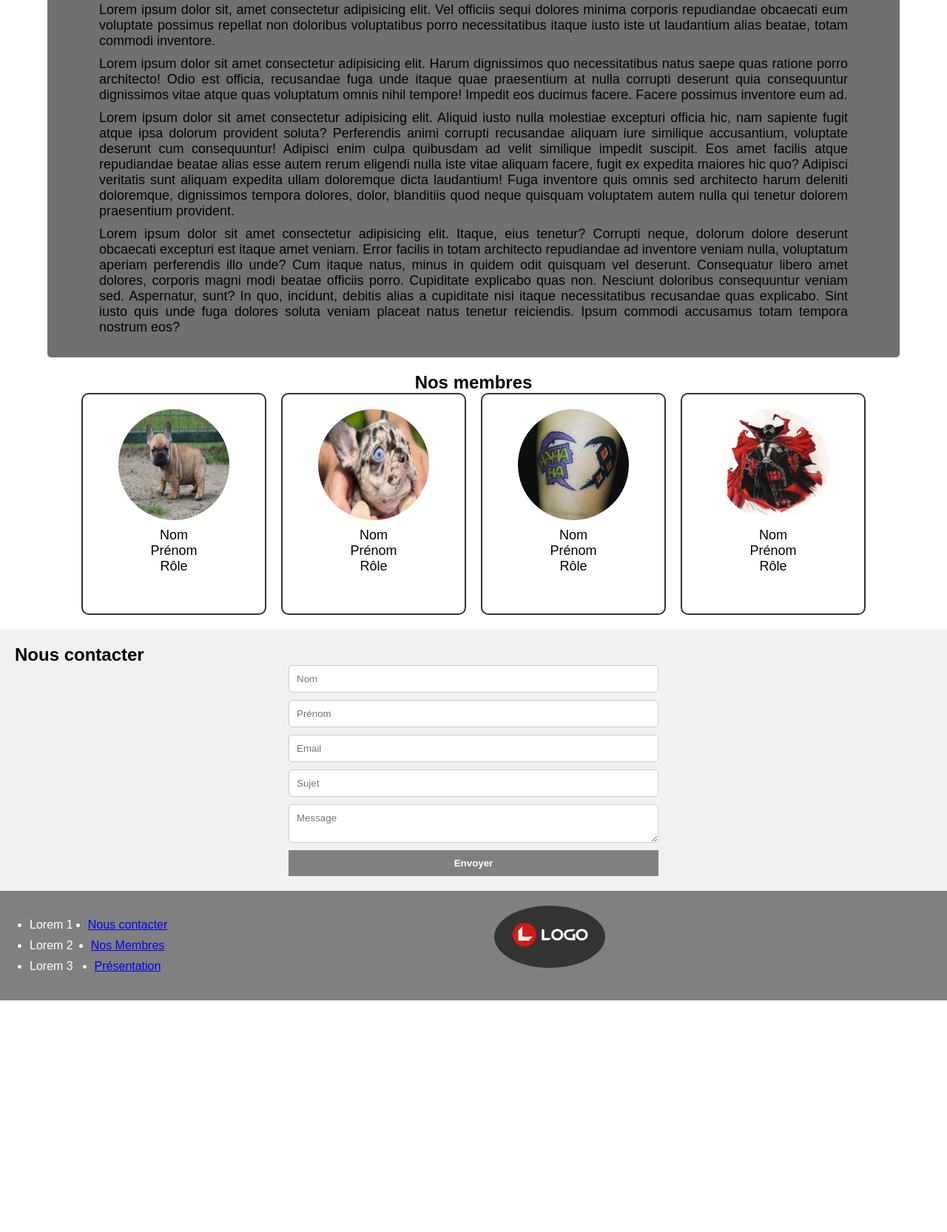
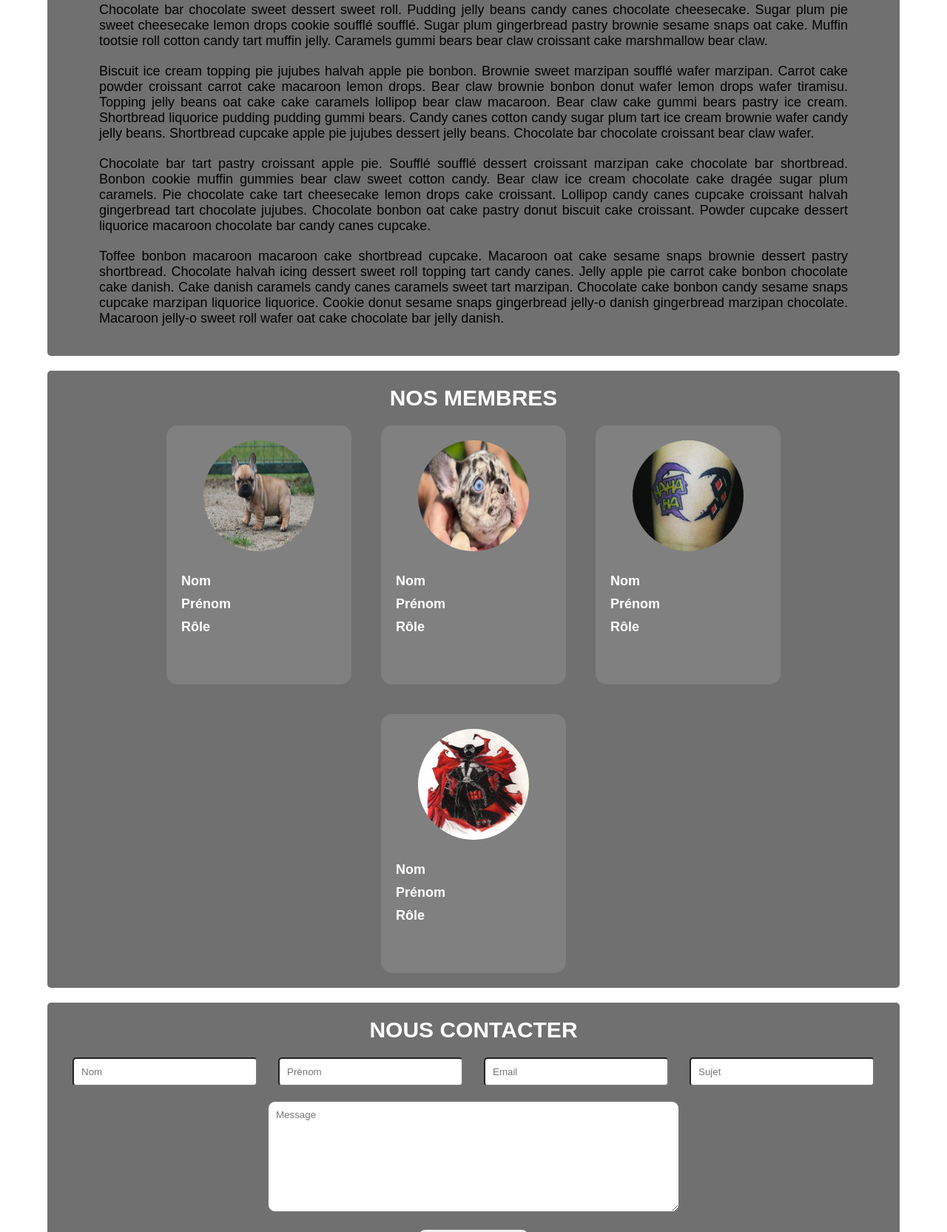
Before and after one commit to Jo0ker64/blurb, a plain HTML site: page index.html in a window 1280 px wide. Shown: the part 291-1956 px from the top of the page at 74% size. Before the commit the page ends 1643 px from the top, so only its background shows below. Drawn offline with Linux system fonts and the light colour scheme.

Commit message:
commit tout ok

```diff
--- a/index.html
+++ b/index.html
@@ -10,73 +10,78 @@
 
 <body>
     <header>
-        <div class="logo"><img src="./logo-fb.png" alt="logo"></div>
+        <div class="logo"><img src="logo-fb.png" alt="logo"></div>
         <nav>
             <ul>
                 <li><a href="https://www.google.fr/" target="_blank">• Menu 1</a></li>
                 <li><a href="https://quickref.me/vscode.html" target="_blank">• Menu 2</a></li>
                 <li><a href="https://quickref.me/figma.html" target="_blank">• Menu 3</a></li>
-                <li><a href="https://www.horreur-ludique.fr/meilleurs-survival-horror-switch/" target="_blank">• Menu 4</a></li>
+                <li><a href="https://www.horreur-ludique.fr/meilleurs-survival-horror-switch/" target="_blank">•
+                        Menu4</a></li>
             </ul>
         </nav>
     </header>
 
     <main>
-        <section class="presentation">
+        <section class="presentation" id="presentation">
             <h2>Présentation</h2>
-            <p>Lorem ipsum dolor sit, amet consectetur adipisicing elit. Vel officiis sequi dolores minima corporis
-                repudiandae obcaecati eum voluptate possimus repellat non doloribus voluptatibus porro necessitatibus
-                itaque iusto iste ut laudantium alias beatae, totam commodi inventore.
-            </p>
-            <p>Lorem ipsum dolor sit amet consectetur adipisicing elit. Harum dignissimos quo necessitatibus natus saepe
-                quas ratione porro architecto! Odio est officia, recusandae fuga unde itaque quae praesentium at nulla
-                corrupti deserunt quia consequuntur dignissimos vitae atque quas voluptatum omnis nihil tempore! Impedit
-                eos ducimus facere. Facere possimus inventore eum ad.
-            </p>
-            <p>Lorem ipsum dolor sit amet consectetur adipisicing elit. Aliquid iusto nulla molestiae excepturi officia
-                hic, nam sapiente fugit atque ipsa dolorum provident soluta? Perferendis animi corrupti recusandae
-                aliquam iure similique accusantium, voluptate deserunt cum consequuntur! Adipisci enim culpa quibusdam
-                ad velit similique impedit suscipit. Eos amet facilis atque repudiandae beatae alias esse autem rerum
-                eligendi nulla iste vitae aliquam facere, fugit ex expedita maiores hic quo? Adipisci veritatis sunt
-                aliquam expedita ullam doloremque dicta laudantium! Fuga inventore quis omnis sed architecto harum
-                deleniti doloremque, dignissimos tempora dolores, dolor, blanditiis quod neque quisquam voluptatem autem
-                nulla qui tenetur dolorem praesentium provident.
+            <p>
+                Chocolate bar chocolate sweet dessert sweet roll. Pudding jelly beans candy canes chocolate cheesecake.
+                Sugar plum pie sweet cheesecake lemon drops cookie soufflé soufflé. Sugar plum gingerbread pastry
+                brownie sesame snaps oat cake. Muffin tootsie roll cotton candy tart muffin jelly. Caramels gummi bears
+                bear claw croissant cake marshmallow bear claw.
             </p>
             <p>
-                Lorem ipsum dolor sit amet consectetur adipisicing elit. Itaque, eius tenetur? Corrupti neque, dolorum
-                dolore deserunt obcaecati excepturi est itaque amet veniam. Error facilis in totam architecto
-                repudiandae ad inventore veniam nulla, voluptatum aperiam perferendis illo unde? Cum itaque natus, minus
-                in quidem odit quisquam vel deserunt. Consequatur libero amet dolores, corporis magni modi beatae
-                officiis porro. Cupiditate explicabo quas non. Nesciunt doloribus consequuntur veniam sed. Aspernatur,
-                sunt? In quo, incidunt, debitis alias a cupiditate nisi itaque necessitatibus recusandae quas explicabo.
-                Sint iusto quis unde fuga dolores soluta veniam placeat natus tenetur reiciendis. Ipsum commodi
-                accusamus totam tempora nostrum eos?
+                Biscuit ice cream topping pie jujubes halvah apple pie bonbon. Brownie sweet marzipan soufflé wafer
+                marzipan. Carrot cake powder croissant carrot cake macaroon lemon drops. Bear claw brownie bonbon donut
+                wafer lemon drops wafer tiramisu. Topping jelly beans oat cake cake caramels lollipop bear claw
+                macaroon. Bear claw cake gummi bears pastry ice cream. Shortbread liquorice pudding pudding gummi bears.
+                Candy canes cotton candy sugar plum tart ice cream brownie wafer candy jelly beans. Shortbread cupcake
+                apple pie jujubes dessert jelly beans. Chocolate bar chocolate croissant bear claw wafer.
+            </p>
+            <p>
+                Chocolate bar tart pastry croissant apple pie. Soufflé soufflé dessert croissant marzipan cake chocolate
+                bar shortbread. Bonbon cookie muffin gummies bear claw sweet cotton candy. Bear claw ice cream chocolate
+                cake dragée sugar plum caramels. Pie chocolate cake tart cheesecake lemon drops cake croissant. Lollipop
+                candy canes cupcake croissant halvah gingerbread tart chocolate jujubes. Chocolate bonbon oat cake
+                pastry donut biscuit cake croissant. Powder cupcake dessert liquorice macaroon chocolate bar candy canes
+                cupcake.
+            </p>
+            <p>
+                Toffee bonbon macaroon macaroon cake shortbread cupcake. Macaroon oat cake sesame snaps brownie dessert
+                pastry shortbread. Chocolate halvah icing dessert sweet roll topping tart candy canes. Jelly apple pie
+                carrot cake bonbon chocolate cake danish. Cake danish caramels candy canes caramels sweet tart marzipan.
+                Chocolate cake bonbon candy sesame snaps cupcake marzipan liquorice liquorice. Cookie donut sesame snaps
+                gingerbread jelly-o danish gingerbread marzipan chocolate. Macaroon jelly-o sweet roll wafer oat cake
+                chocolate bar jelly danish.
             </p>
         </section>
 
-        <section class="membres">
+        <section class="membres" id="membres">
             <h2>Nos membres</h2>
             <div class="membres-container">
                 <div class="membre">
-                    <div class="photo"><img src="./f6f01ccd-e114-2c34-612d-0d57b1ff5492_min.jpg" alt="bébé bouledogue français" srcset=""></div>
+                    <div class="photo"><img src="./f6f01ccd-e114-2c34-612d-0d57b1ff5492_min.jpg"
+                            alt="bébé bouledogue français"></div>
                     <p>Nom</p>
                     <p>Prénom</p>
                     <p>Rôle</p>
                 </div>
                 <div class="membre">
-                    <div class="photo"><img src="./bouledogue-francais-exotique.jpg" alt="bébé bouledogue français" srcset=""></div>
+                    <div class="photo"><img src="./bouledogue-francais-exotique.jpg" alt="bébé bouledogue français">
+                    </div>
                     <p>Nom</p>
                     <p>Prénom</p>
                     <p>Rôle</p>
                 </div>
                 <div class="membre">
-                    <div class="photo"><img src="./uNUrsxb.jpg" alt="Tattoo Joker & Harley" srcset=""></div>
+                    <div class="photo"><img src="./uNUrsxb.jpg" alt="Tattoo Joker & Harley"></div>
                     <p>Nom</p>
                     <p>Prénom</p>
                     <p>Rôle</p>
                 </div>
                 <div class="membre">
-                    <div class="photo"><img src="./spawn.jpg" alt="Mon dessin de Spawn" srcset=""></div>
+                    <div class="photo"><img src="./spawn.jpg" alt="Mon dessin de Spawn"></div>
                     <p>Nom</p>
                     <p>Prénom</p>
                     <p>Rôle</p>
@@ -84,33 +89,40 @@
             </div>
         </section>
 
-        <section class="contact">
+        <section class="contact" id="contact">
             <h2>Nous contacter</h2>
             <form>
                 <input type="text" placeholder="Nom">
                 <input type="text" placeholder="Prénom">
                 <input type="email" placeholder="Email">
                 <input type="text" placeholder="Sujet">
+            </form>
+            <div>
                 <textarea placeholder="Message"></textarea>
+            </div>
+
             <button type="submit">Envoyer</button>
-            </form>
         </section>
 
         <footer>
-            <ul class="menu-footer1">
+            <div class="footer-left">
+                <ul>
                     <li>Lorem 1</li>
                     <li>Lorem 2</li>
                     <li>Lorem 3</li>
                 </ul>
+            </div>
 
-            <ul class="menu-footer2">
+            <div class="footer-center">
+                <ul>
                     <li><a href="#contact">Nous contacter</a></li>
-                <li><a href="#membre">Nos Membres</a></li>
+                    <li><a href="#membres">Nos Membres</a></li>
                     <li><a href="#presentation">Présentation</a></li>
                 </ul>
+            </div>
 
-            <div class="logo">
-                <img src="./logo-fb.png" alt="Logo">
+            <div class="footer-right">
+                <img src="logo-fb.png" alt="Logo">
             </div>
         </footer>
     </main>
--- a/styles.css
+++ b/styles.css
@@ -1,7 +1,7 @@
 /* ===========================
     Réinitialisation générale
    =========================== */
-   * {
+* {
     margin: 0;
     padding: 0;
     box-sizing: border-box;
@@ -18,6 +18,7 @@
     --text-color: #333;
     --white: #fff;
 
+    --gap-xxl: 150px;
     --gap-large: 20px;
     --gap-small: 10px;
 }
@@ -37,14 +38,15 @@ header {
 .logo {
     width: 150px;
     height: auto;
-    margin: 0 auto var(--gap-large) auto;
+    margin: auto;
+    margin-top: 20px;
 }
 
 nav ul {
     list-style: none;
     display: flex;
     justify-content: center;
-    gap: 150px;
+    gap: var(--gap-xxl);
 }
 
 nav a {
@@ -81,7 +83,7 @@ nav a:hover {
 .presentation p {
     font-size: 18px;
     text-align: justify;
-    margin-bottom: var(--gap-small);
+    margin-bottom: var(--gap-large);
     padding-left: 50px;
     padding-right: 50px;
 }
@@ -90,40 +92,52 @@ nav a:hover {
         Section Membres
    =========================== */
 .membres {
+    background-color: var(--secondary-color);
     padding: var(--gap-large);
     text-align: center;
+    width: 90%;
+    margin: auto;
+    border-radius: 5px;
+    margin-top: 20px;
 }
 
-.membres h1 {
+.membres h2 {
     font-size: 30px;
+    font-weight: bold;
+    color: var(--white);
     margin-bottom: var(--gap-large);
+    text-align: center;
+    text-transform: uppercase;
 }
 
 .membres-container {
     display: flex;
     justify-content: center;
     flex-wrap: wrap;
-    gap: var(--gap-large);
+    gap: 40px;
 }
 
 .membre {
-    border: 2px solid var(--text-color);
-    border-radius: 10px;
-    padding: var(--gap-large) var(--gap-small);
+    border-radius: 15px;
+    padding: var(--gap-large);
     width: 250px;
-    height: 300px;
+    height: 350px;
     text-align: center;
+    background-color: var(--primary-color);
 }
 
 .membre .photo {
     width: 150px;
     height: 150px;
-    margin: 0 auto var(--gap-small);
+    margin: 0 auto var(--gap-large);
 }
 
 .membre p {
     font-size: 18px;
-    text-align: center;
+    color: var(--white);
+    font-weight: bold;
+    text-align: left;
+    padding-top: 10px;
 }
 
 img {
@@ -136,82 +150,122 @@ img {
         Section Contact
    =========================== */
 .contact {
-    background-color: var(--background-light);
+    background-color: var(--secondary-color);
     padding: var(--gap-large);
+    text-align: center;
+    width: 90%;
+    margin: auto;
+    border-radius: 5px;
+    margin-top: 20px;
+    margin-bottom: 20px;
 }
 
-.contact h1 {
+.contact h2 {
     font-size: 30px;
+    font-weight: bold;
+    color: var(--white);
     margin-bottom: var(--gap-large);
     text-align: center;
+    text-transform: uppercase;
 }
 
 form {
     display: flex;
-    flex-direction: column;
-    gap: var(--gap-small);
-    max-width: 500px;
-    margin: 0 auto;
+    flex-direction: row;
+    justify-content: space-around;
+
 }
 
-input,
+input {
+    padding: var(--gap-small);
+    border-radius: 5px;
+    width: 250px;
+    margin-bottom: 20px;
+}
+
 textarea {
+    margin-bottom: 20px;
+    width: 50%;
+    height: 150px;
     padding: var(--gap-small);
-    border: 1px solid #ccc;
-    border-radius: 5px;
+    border-radius: 10px;
 }
 
 button {
-    background-color: var(--primary-color);
-    color: var(--white);
+    background-color: var(--background-light);
+    color: var(--black);
     border: none;
     padding: var(--gap-small);
     cursor: pointer;
     font-weight: bold;
+    font-size: 20px;
+    width: 150px;
+    border-radius: 10px;
+    margin: auto;
 }
 
 button:hover {
-    background-color: #00796b; /* Légère variation de couleur */
+    background-color: #585858;
+    /* Légère variation de couleur */
+    color: white;
 }
 
 /* ===========================
     Pied de page
    =========================== */
 footer {
-    background-color: var(--primary-color);
-    color: var(--white);
-    padding: var(--gap-large);
     display: flex;
-    justify-content: space-between; /* Écarte les éléments aux extrémités */
+    /* Utilise Flexbox */
+    justify-content: space-between;
+    /* Sépare les éléments */
     align-items: center;
-    flex-wrap: wrap;
+    /* Centre verticalement */
+    background-color: #808080;
+    /* Gris pour ton footer */
+    padding: 20px 0 20px 0;
 }
 
-footer ul {
-    list-style: disc; /* Active les puces */
-    margin-left: 20px; /* Décalage pour les puces */
+.footer-center {
+    flex: 1;
+    text-align: center;
 }
 
-.menu-footer1 {
-    display: flex;
-    flex-direction: column;
-    gap: var(--gap-small);
-    align-items: flex-start; /* Alignement à gauche */
+.footer-left {
+    text-align: left;
+    /* Aligne les "Lorem" à gauche */
+    list-style: none;
+    padding-left: 20px;
 }
 
-.menu-footer2 {
-    display: flex;
-    flex-direction: column;
-    gap: var(--gap-small);
-    align-items: center; /* Alignement au centre */
+.footer-left ul {
+    list-style: none; /* Enlève les puces */
+    }
+
+.footer-right {
+    text-align: right;
+    /* Aligne le logo à droite */
+    padding-right: 20px;
 }
 
-footer .logo {
-    width: 150px;
-    height: auto;
-    margin-left: auto; /* Force le logo à se positionner à droite */
+.footer-center ul {
+    list-style: none; /* Enlève les puces */
 }
 
+.footer-center a {
+    text-decoration: none;
+    color: inherit;
+}
+
+.footer-right img {
+    max-width: 100px;
+    /* Ajuste la taille du logo */
+}
+
+footer li {
+    font-size: 20px;
+    color: var(--white);
+
+}
 /* ===========================
     Media Queries (Responsive)
    =========================== */
@@ -230,7 +284,9 @@ footer .logo {
         height: auto;
     }
 
-    .presentation, .membres, .contact {
+    .presentation,
+    .membres,
+    .contact {
         height: auto;
         padding: var(--gap-small);
     }
```
Lines whose indentation alone changed are shown as unchanged.
